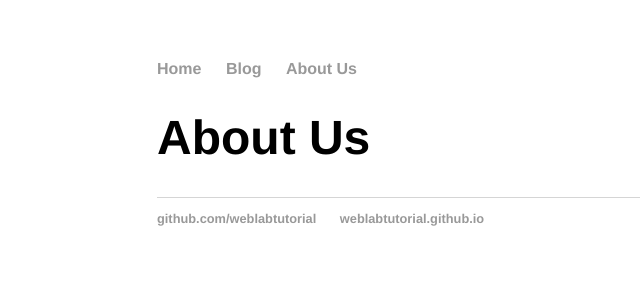
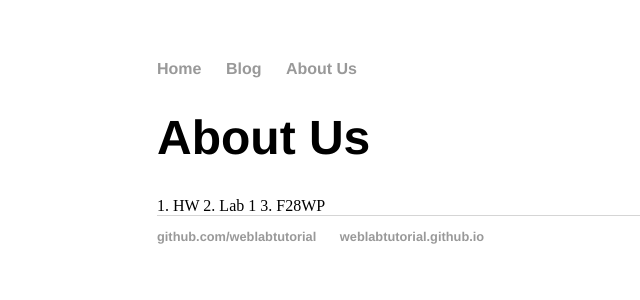
Before and after one commit to MuhammadJ11/muhammadj11.github.io, a Jekyll site: the page built from about/index.html, in a window 1280 px wide. Shown: the top 300 px of the page, without its empty margins (35-675 px from the left). Built offline with Jekyll 4.4.1, drawn with Linux system fonts in a browser that asks for light colours.

Commit message:
Update index.html

```diff
--- a/about/index.html
+++ b/about/index.html
@@ -3,3 +3,6 @@ layout: default
 title: About Us
 ---
 	<h1>{{ page.title }}</h1>
+1. HW
+2. Lab 1
+3. F28WP
```
